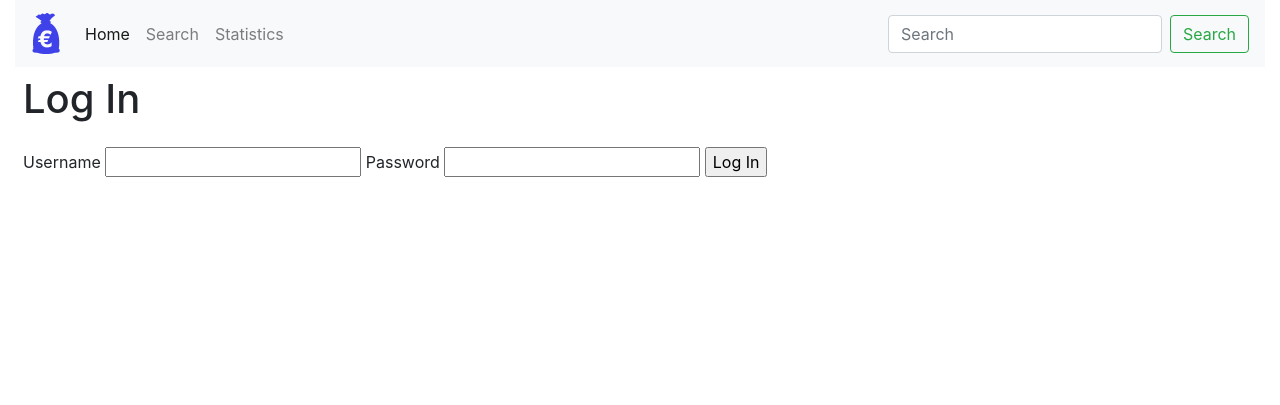
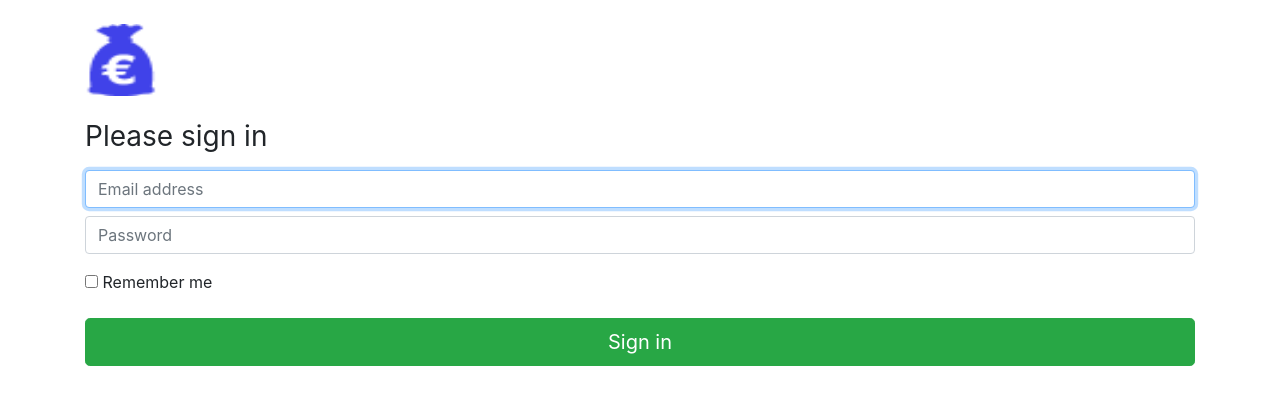
Before and after one commit to ondrno/fastbudsjett, a Flask app: page /auth/login in a window 1280 px wide. Shown: the top 405 px of the page. Run offline with Flask 2, Linux system fonts and the light colour scheme.

Commit message:
get login/logout working

```diff
--- a/front/app/auth.py
+++ b/front/app/auth.py
@@ -11,12 +11,14 @@ bp = Blueprint('auth', __name__, url_prefix='/auth')
 @bp.route('/login', methods=('GET', 'POST'))
 def login():
     if request.method == 'POST':
-        username = request.form['username']
+        email = request.form['email']
         password = request.form['password']
 
         error = None
         try:
-            auth_token = rest.iface.login(username, password)
+            auth_token = rest.iface.login(email, password)
+        except rest.ApiLoginError as e:
+            error = f'{e}'
         except rest.ApiException as e:
             error = f'Unknown user or password, error={e}'
         except rest.ApiConnectionError as e:
@@ -50,8 +52,7 @@ def load_logged_in_user():
 @bp.route('/logout')
 def logout():
     session.clear()
-    print("Cleared cache")
-    return redirect(url_for('index'))
+    return redirect(url_for('auth.login'))
 
 
 def login_required(view):
--- a/front/app/items.py
+++ b/front/app/items.py
@@ -29,7 +29,9 @@ def get_payments():
     return payments
 
 
+
 @bp.route('/')
+@login_required
 def index():
     categories_lookup = get_categories()
     payments_lookup = get_payments()
--- a/front/app/templates/auth/login.html
+++ b/front/app/templates/auth/login.html
@@ -1,15 +1,35 @@
 {% extends 'base.html' %}
 
 {% block header %}
-  <h1>{% block title %}Log In{% endblock %}</h1>
+{% with messages = get_flashed_messages() %}
+{% if messages %}
+    {% for message in messages %}
+      <div class="container">
+        <div class="alert alert-danger" role="alert">{{ message }}</div>
+      </div>
+    {% endfor %}
+  {% endif %}
+{% endwith %}
 {% endblock %}
 
+
 {% block content %}
+<div class="container">
   <form method="post">
-    <label for="username">Username</label>
-    <input name="username" id="username" required>
-    <label for="password">Password</label>
-    <input type="password" name="password" id="password" required>
-    <input type="submit" value="Log In">
+    <img class="mb-4" src="../static/money.png" alt="" width="72" height="72">
+    <h1 class="h3 mb-3 font-weight-normal">Please sign in</h1>
+    <label for="inputEmail" class="sr-only">Email address</label>
+    <input type="email" name="email" id="inputEmail" class="form-control" placeholder="Email address" required autofocus>
+    <div class="p-1"></div>
+    <label for="inputPassword" class="sr-only">Password</label>
+    <input type="password" name="password" id="inputPassword" class="form-control" placeholder="Password" required>
+    <div class="p-2"></div>
+    <div class="checkbox mb-3">
+      <label>
+        <input type="checkbox" value="remember-me"> Remember me
+      </label>
+    </div>
+    <button class="btn btn-lg btn-success btn-block" type="submit">Sign in</button>
   </form>
+</div>
 {% endblock %}
--- a/front/app/templates/base.html
+++ b/front/app/templates/base.html
@@ -13,13 +13,13 @@
   </head>
   <body>
     <div class="container-fluid">
+{% if g.user %}
       <nav class="navbar navbar-expand-lg navbar-light bg-light">
         <img class="navbar-brand" src="../static/money.png" />
-
         <div class="collapse navbar-collapse" id="navbarSupportedContent">
           <ul class="navbar-nav mr-auto">
             <li class="nav-item active">
-              <a class="nav-link" href="#">Home <span class="sr-only">(current)</span></a>
+              <a class="nav-link" href="{{ url_for('index') }}">Home <span class="sr-only">(current)</span></a>
             </li>
             <li class="nav-item">
               <a class="nav-link" href="#">Search</a>
@@ -28,12 +28,24 @@
               <a class="nav-link" href="#" tabindex="-1">Statistics</a>
             </li>
           </ul>
+          <div class="col-sm-6">
           <form class="form-inline my-2 my-lg-0">
-            <input class="form-control mr-sm-2" type="search" placeholder="Search" aria-label="Search">
-            <button class="btn btn-outline-success my-2 my-sm-0" type="submit">Search</button>
+            <input class="form-control mr-sm-4 p-3" type="search" placeholder="Search" aria-label="Search">
+            <button class="btn btn-outline-success" type="submit">Search</button>
           </form>
+          </div>
+          <ul class="nav justify-content-end">
+            <li class="nav-item">
+              <a class="nav-link disabled" href="#" tabindex="-1" aria-disabled="true">Hello {{ g.user }}</a>
+            </li>
+            <li class="nav-item">
+              <a class="nav-link" href="{{ url_for('auth.logout') }}">Sign out</a>
+            </li>
+          </ul>
+
          </div>
       </nav>
+{% endif %}
       <div class="p-2">
 
       {% block header %}{% endblock %}
@@ -41,9 +53,6 @@
       <div class="p-2">
 
       </div>
-      {% for message in get_flashed_messages() %}
-         <div class="flash">{{ message }}</div>
-      {% endfor %}
 
       {% block content %}{% endblock %}
 
```
Also changed, not shown: front/app/rest.py (+10 -1 lines), front/app/templates/items/index.html (+4 -4 lines).
